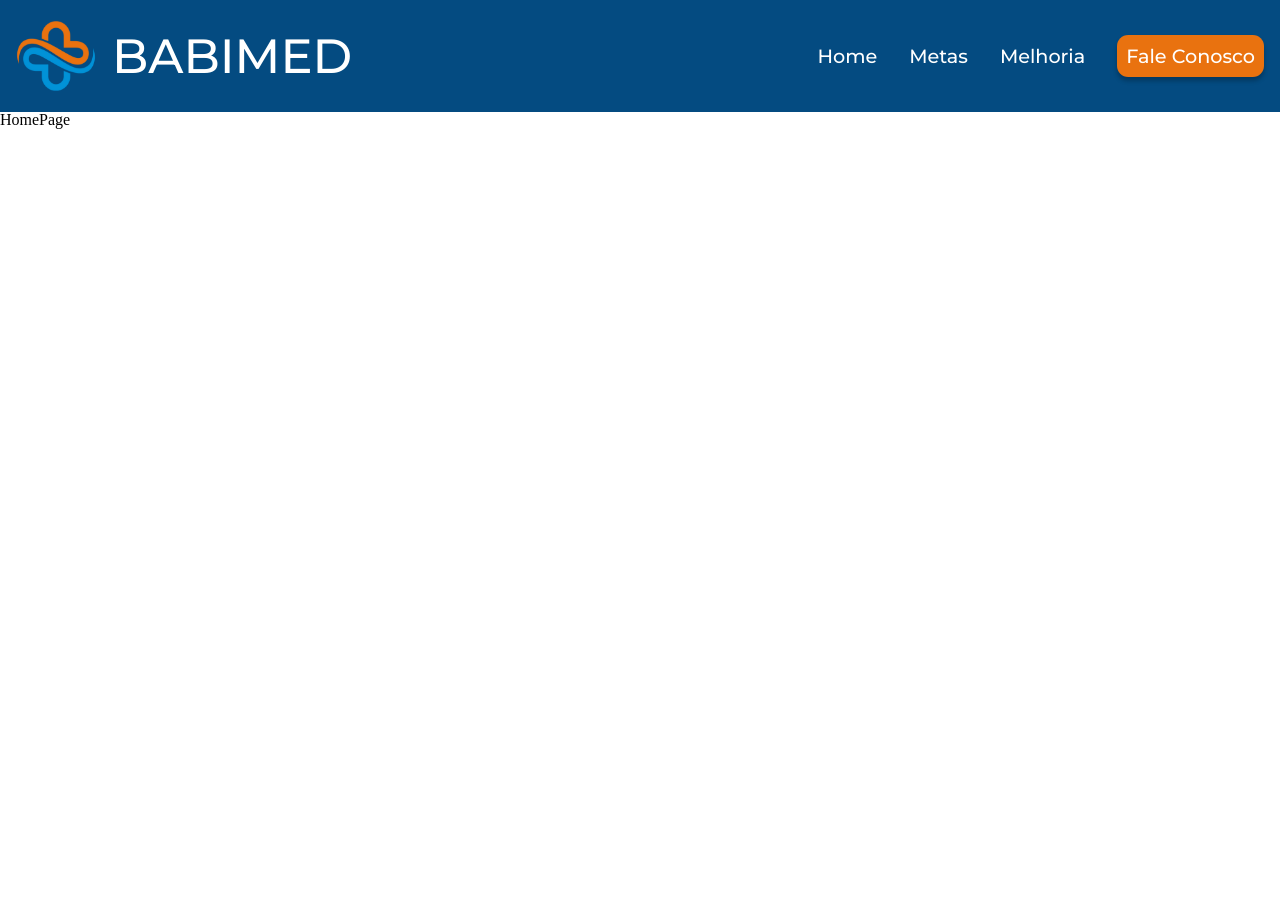
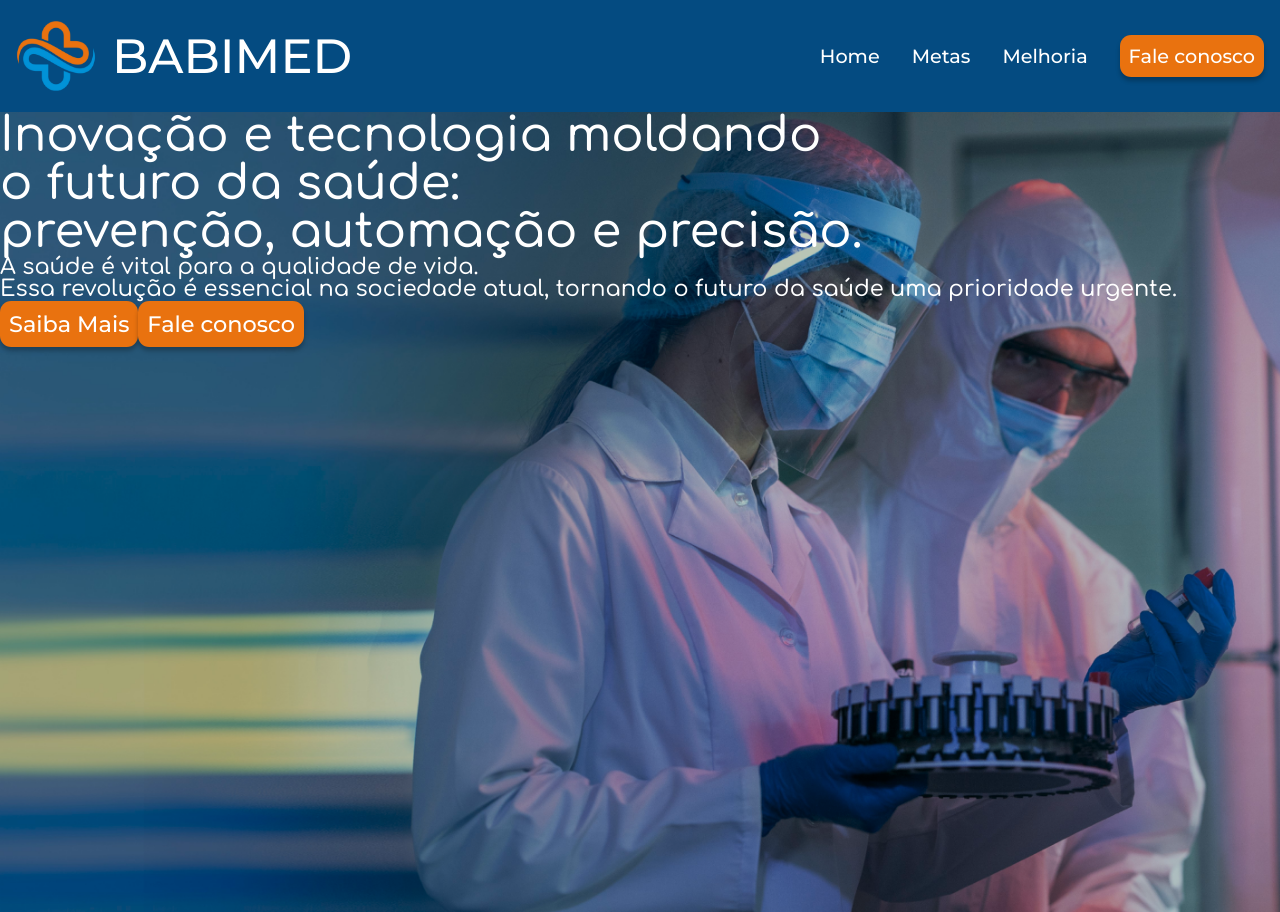
Before and after one commit to Babi-Tech-Cara-4-All/Babi-Tech-Care-4-All-App, a React (Vite) app: page / in a window 1280 px wide. Before the commit the page ends 800 px from the top, so only its background shows below. Built offline with nearby package versions, Linux system fonts and the light colour scheme.

Commit message:
:construction: Banner to HomePage

```diff
--- a/package.json
+++ b/package.json
@@ -10,6 +10,7 @@
     "preview": "vite preview"
   },
   "dependencies": {
+    "prop-types": "^15.8.1",
     "react": "^18.2.0",
     "react-dom": "^18.2.0",
     "react-router-dom": "^6.19.0",
--- a/src/Components/Header/Header.jsx
+++ b/src/Components/Header/Header.jsx
@@ -1,6 +1,7 @@
 import styles from "./Header.module.scss";
 import babiMed from "../../assets/BabiMed.png";
 import { useNavigate } from "react-router-dom";
+import Botao from "../Botao/Botao";
 
 const Header = () => {
 
@@ -22,7 +23,9 @@ const Header = () => {
           <li>Metas</li>
           <li onClick={() => navigateTo("/Melhoria-Geral-Da-Saude")}>Melhoria</li>
         </ul>
-        <button href="">Fale Conosco</button>
+        <Botao>
+          Fale conosco
+        </Botao>
       </div>
     </header>
   );
--- a/src/Components/Header/Header.module.scss
+++ b/src/Components/Header/Header.module.scss
@@ -49,18 +49,6 @@
       gap: 2rem;
     }
 
-    button {
-      border-radius: 0.7rem;
-      border: 1px solid rgba(0, 0, 0, 0);
-      background: #e9720f;
-      box-shadow: 0px 4px 4px 0px rgba(0, 0, 0, 0.25);
-      font-family: Montserrat;
-      color: #fff;
-      font-size: 1.2rem;
-      font-style: normal;
-      font-weight: 500;
-      line-height: normal;
-      padding: 0.5rem;
-    }
+
   }
 }
--- a/src/Pages/HomePage/HomePage.jsx
+++ b/src/Pages/HomePage/HomePage.jsx
@@ -1,9 +1,30 @@
-import styles from './HomePage.module.scss'
+import Botao from "../../Components/Botao/Botao";
+import styles from "./HomePage.module.scss";
 
 const HomePage = () => {
   return (
-    <div className={styles.homePageContainer}>HomePage</div>
-  )
-}
+    <div className={styles.homePageContainer}>
+      <div className={styles.bannerHomePage}>
+        <div>
+        <h2>
+          Inovação e tecnologia moldando <br /> o futuro da saúde: <br />
+          prevenção, automação e precisão.
+        </h2>
+        <p>
+          A saúde é vital para a qualidade de vida. <br /> Essa revolução é essencial
+          na sociedade atual, tornando o futuro da saúde uma prioridade urgente.
+        </p>
+        <Botao cor="laranja">
+          <p>Saiba Mais</p>
+        </Botao>
+        <Botao cor="laranja">
+          <p>Fale conosco</p>
+        </Botao>
+        </div>
 
-export default HomePage
+      </div>
+    </div>
+  );
+};
+
+export default HomePage;
--- a/src/Pages/HomePage/HomePage.module.scss
+++ b/src/Pages/HomePage/HomePage.module.scss
@@ -1,3 +1,19 @@
 .homePageContainer{
   width: 100%;
+
+  .bannerHomePage{
+    height: 100vh;
+    background-image: url("../../assets/imgHomePage/bannerHome.png");
+    background-repeat: no-repeat;
+    background-size:cover;
+    color: #FFF;
+    font-family: Comfortaa;
+    font-weight: 500;
+    h2{
+      font-size: 3rem;
+    }
+    p{
+      font-size: 1.4rem;
+    }
+  }
 }
```
Also changed, not shown: src/assets/imgHomePage/bannerHome.png (added), 1 other file (tests, documents, lock files or other folders).
